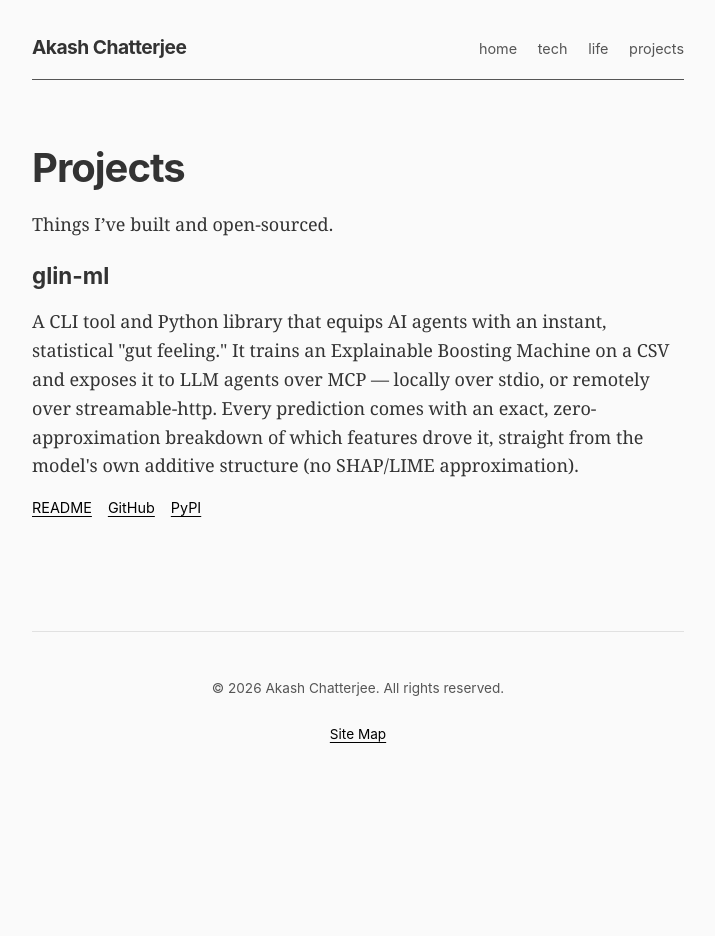
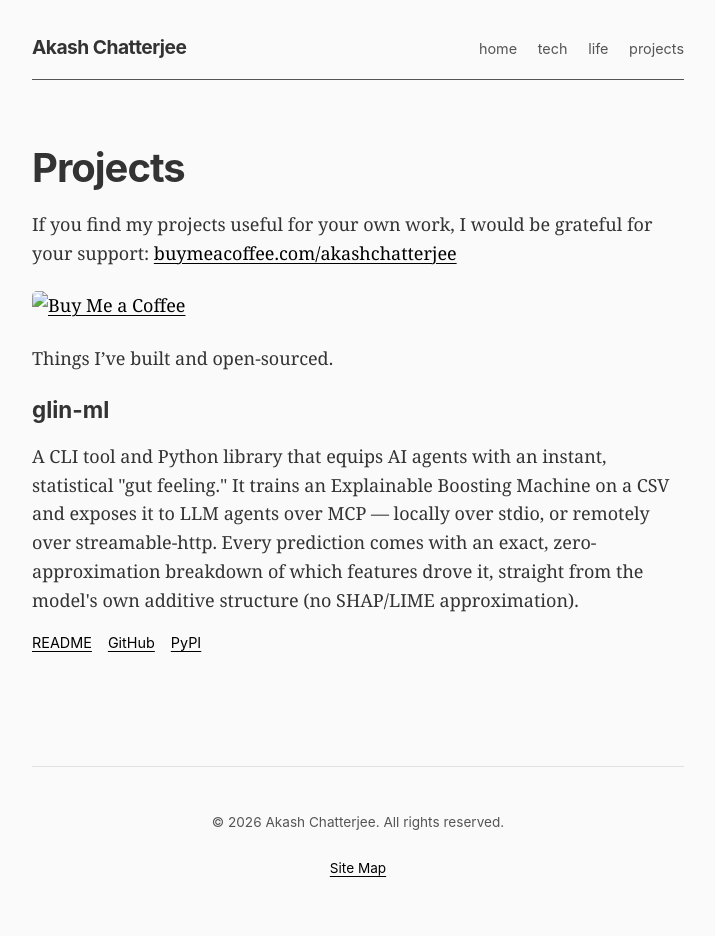
Before and after one commit to AkashChatterjee/akashchatterjee.github.io, a Jekyll site: the page built from projects/index.md, in a window 1280 px wide. Shown: the whole page, without its empty margins (282-997 px from the left). Built offline with Jekyll 4.4.1, drawn with Linux system fonts in a browser that asks for light colours; before the commit the page ends 900 px from its top, so only the background shows below that.

Commit message:
Add Buy Me a Coffee support note to Projects page
Co-Authored-By: Claude Sonnet 5.5 <noreply@anthropic.com>
Claude-Session: https://claude.ai/code/session_01HM81UP3PD8CRgfv43zZkDg

```diff
--- a/projects/index.md
+++ b/projects/index.md
@@ -7,6 +7,10 @@ last_modified_at: 2026-09-20
 ---
 
 # Projects
+
+If you find my projects useful for your own work, I would be grateful for your support: [buymeacoffee.com/akashchatterjee](https://buymeacoffee.com/akashchatterjee)
+
+[![Buy Me a Coffee](https://cdn.buymeacoffee.com/buttons/v2/arial-orange.png)](https://buymeacoffee.com/akashchatterjee)
 
 Things I've built and open-sourced.
 
```
